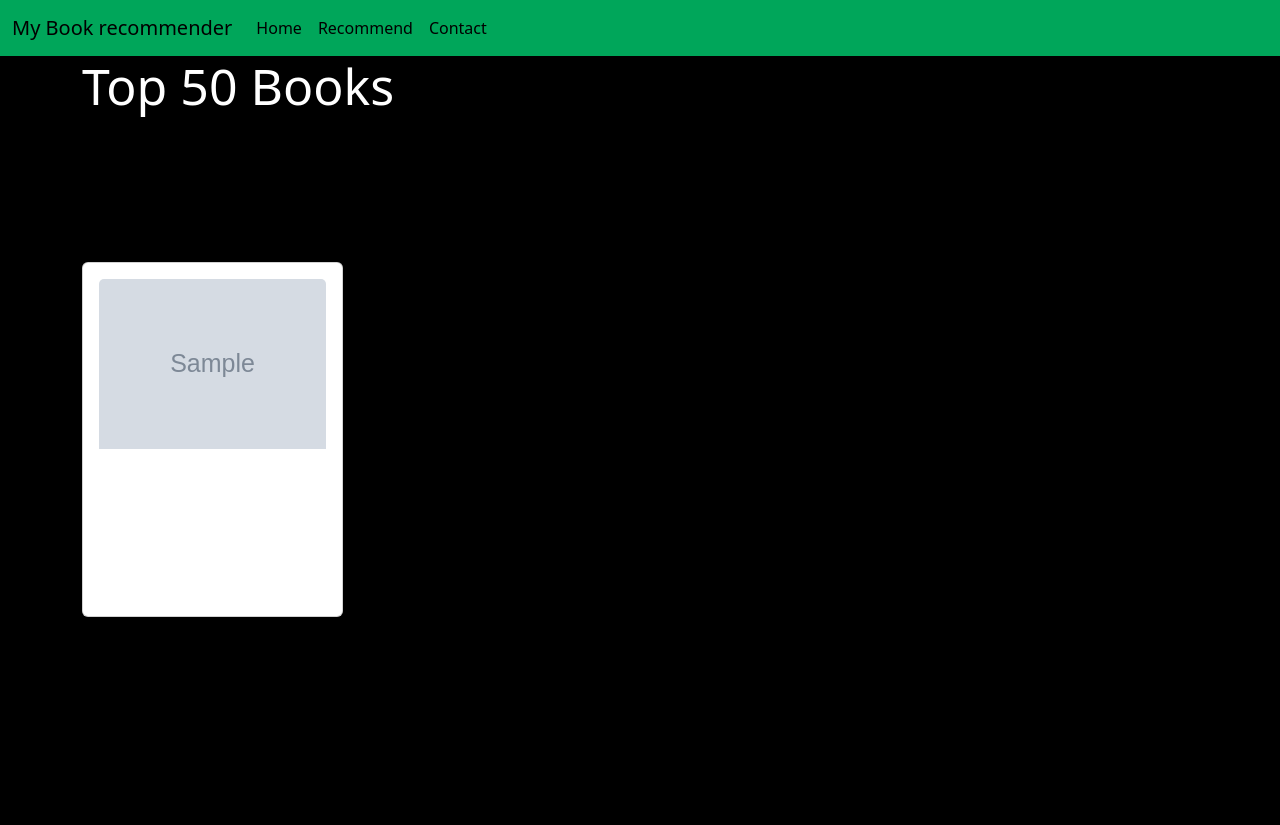
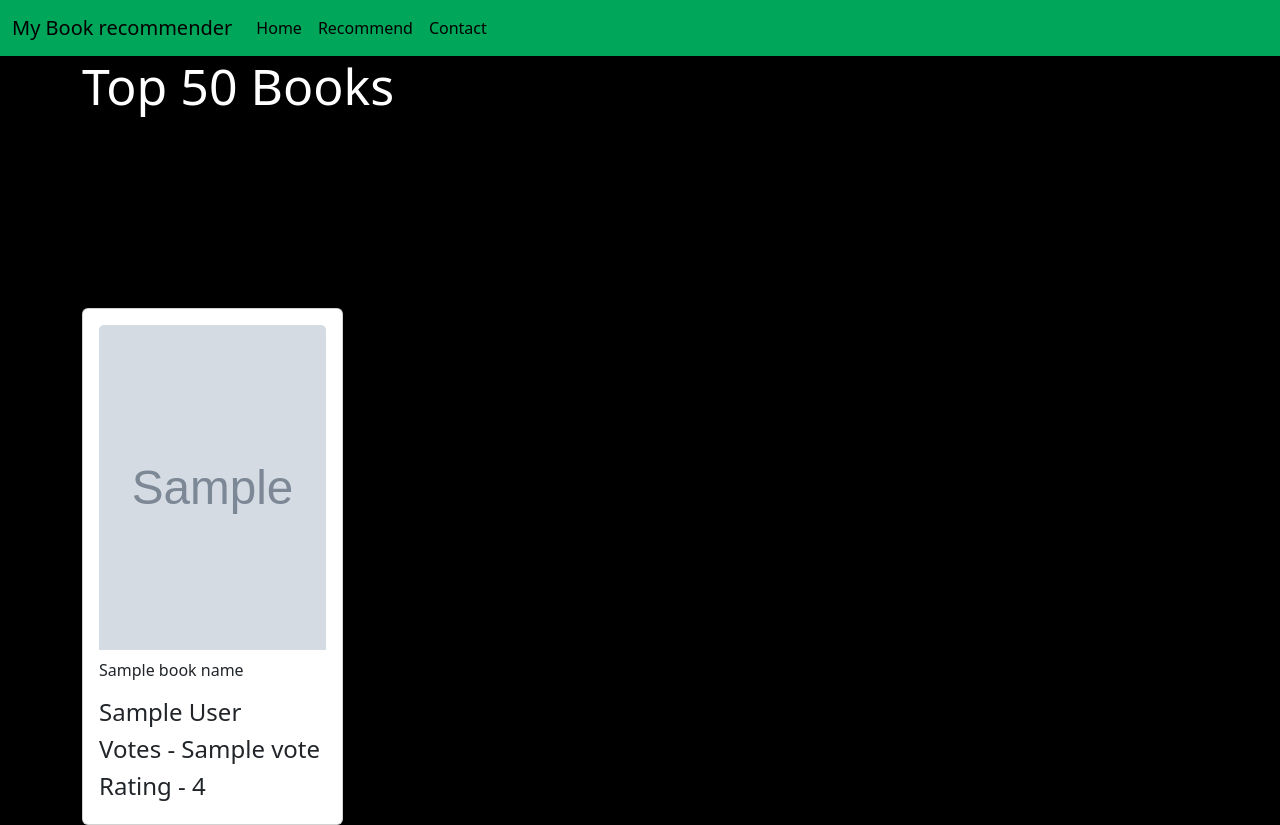
Before and after one commit to reza107-hub/ML-Project, a Flask app: template templates/index.html in a window 1280 px wide. Before the commit the page ends 617 px from the top, so only its background shows below. Run offline with Flask 3, Linux system fonts and the light colour scheme; the template is opened without the code that fills it: most values are stand-ins (such as "Sample title", 1, 10 or a date in 2020); grey boxes marked "Sample" are stand-in pictures; parts of the project's set-up code (start-up, migrations or seed data) failed here and were passed over.

Commit message:
books ui fetched from app.py and showed in ui

```diff
--- a/App.py
+++ b/App.py
@@ -2,17 +2,19 @@ from flask import Flask, render_template
 import pickle
 
 
-popular_df = pickle.load(open('popular.pkl','rb'))
+popular_df = pickle.load(open('popular.pkl', 'rb'))
 app = Flask(__name__)
+
 
 @app.route('/')
 def index():
     return render_template('index.html',
-                           book_name = list(popular_df['Book-Title'].values),
+                           book_name=list(popular_df['Book-Title'].values),
                            author=list(popular_df['Book-Author'].values),
                            image=list(popular_df['Image-URL-M'].values),
                            votes=list(popular_df['num_ratings'].values),
-                           rating=list(popular_df['avg_rating'].values)
+                           rating=[round(rating, 1)
+                                   for rating in popular_df['avg_rating'].values]
                            )
 
 
--- a/templates/index.html
+++ b/templates/index.html
@@ -22,8 +22,7 @@
         font-size: medium;
       }
       .book-img {
-        height: 200px;
-        width: 150px;
+        height: 325px;
       }
       .text-size {
         font-size: 50px;
@@ -71,14 +70,14 @@
       </div>
       <div class="row mt-5 pt-5">
         {% for i in range(book_name|length) %}
-        <div class="col-md-3" style="margin-top:50px">
-            <div class="card">
+        <div class="col-md-3 mt-5 pt-5">
+            <div class="card h-100">
                 <div class="card-body">
-                    <img class="card-img-top" src="{{ image[i] }}">
-                    <p class="text-white">{{ book_name[i] }}</p>
-                    <h4 class="text-white">{{ author[i] }}</h4>
-                    <h4 class="text-white">Votes - {{ votes[i] }}</h4>
-                    <h4 class="text-white">Rating - {{ rating[i] }}</h4>
+                    <img class="card-img-top book-img" src="{{ image[i] }}">
+                    <p class="mt-2">{{ book_name[i] }}</p>
+                    <h4 class="">{{ author[i] }}</h4>
+                    <h4 class="">Votes - {{ votes[i] }}</h4>
+                    <h4 class="">Rating - {{ rating[i] }}</h4>
                 </div>
             </div>
         </div>
```
Also changed, not shown: 2 other files.
